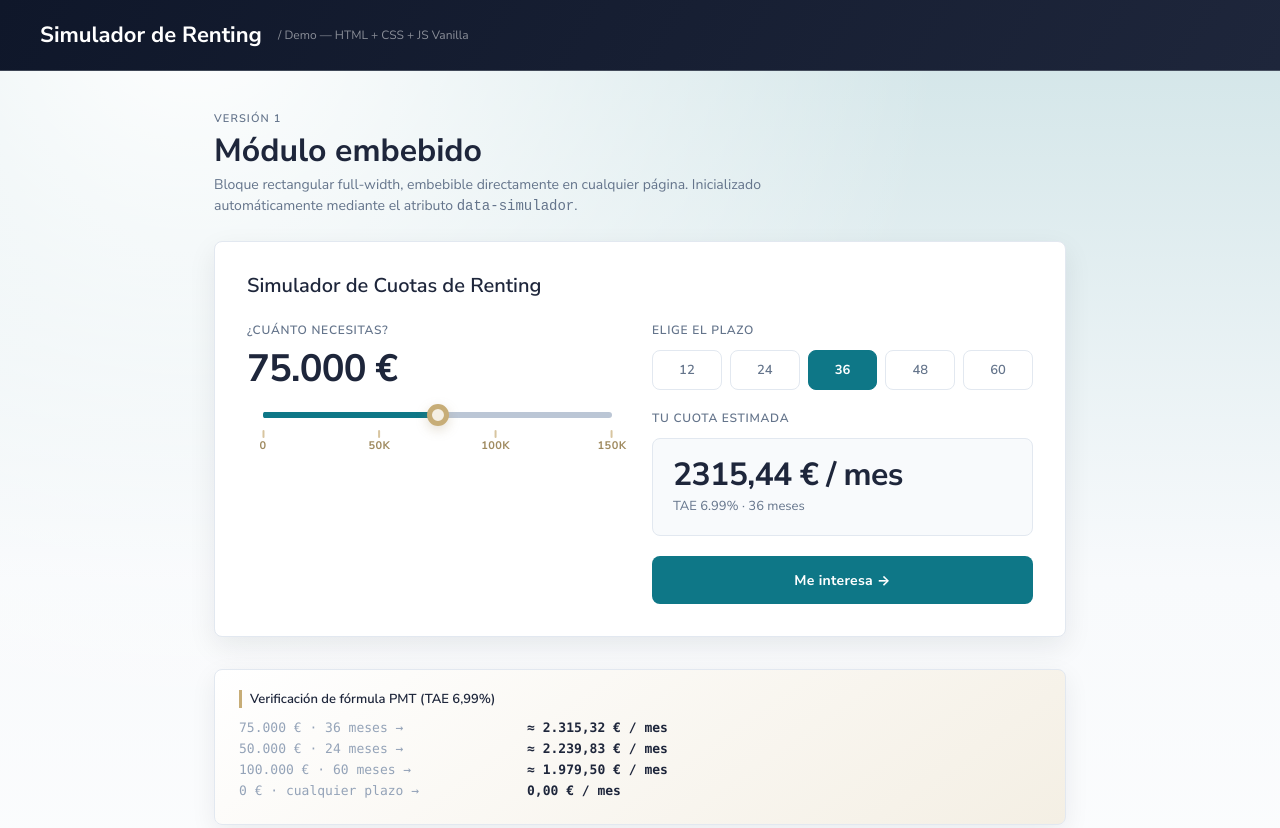
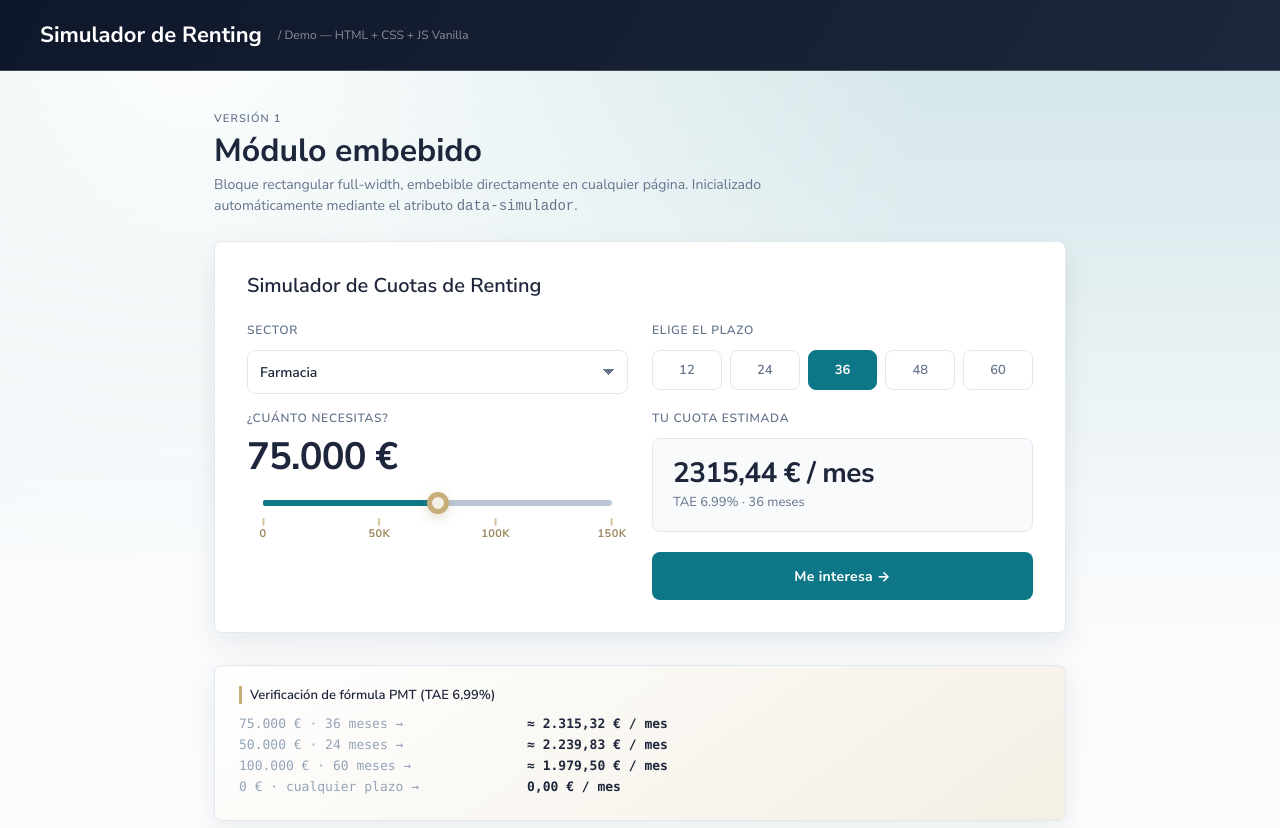
Before and after one commit to marketing-denarius/simulador-renting, a plain HTML site: page index.html in a window 1280 px wide. Shown: the top 828 px of the page. Drawn offline with Linux system fonts and the light colour scheme.

Commit message:
add sector

```diff
--- a/css/simulador.css
+++ b/css/simulador.css
@@ -115,6 +115,36 @@
   text-transform: uppercase;
   color: var(--sim-text-secondary);
   margin-bottom: var(--spacing-12);
+}
+
+.sim-select-wrap {
+  margin-bottom: var(--spacing-16);
+}
+
+.sim-select {
+  width: 100%;
+  height: 44px;
+  padding: 0 38px 0 12px;
+  border: 1px solid var(--sim-border);
+  border-radius: var(--sim-radius);
+  background-color: var(--sim-bg-module);
+  color: var(--sim-text-primary);
+  font-size: 14px;
+  font-weight: 600;
+  font-family: var(--sim-font);
+  outline: none;
+  cursor: pointer;
+  -webkit-appearance: none;
+  appearance: none;
+  background-image: linear-gradient(45deg, transparent 50%, var(--sim-text-secondary) 50%),
+    linear-gradient(135deg, var(--sim-text-secondary) 50%, transparent 50%);
+  background-position: calc(100% - 18px) 50%, calc(100% - 12px) 50%;
+  background-size: 6px 6px, 6px 6px;
+  background-repeat: no-repeat;
+}
+
+.sim-select:focus {
+  border-color: var(--sim-accent);
 }
 
 .sim-importe-value {
@@ -303,7 +333,7 @@
 }
 
 .sim-result__cuota {
-  font-size: 32px;
+  font-size: 28px;
   font-weight: 700;
   color: var(--sim-text-primary);
   letter-spacing: -0.02em;
--- a/js/simulador.js
+++ b/js/simulador.js
@@ -81,6 +81,16 @@ function renderTemplate(id) {
         <!-- Left: importe -->
         <div class="sim-col-left">
           <div>
+            <label class="sim-field-label" for="sim-sector-select-${id}">Sector</label>
+            <div class="sim-select-wrap">
+              <select class="sim-select" id="sim-sector-select-${id}" name="sector" data-sector>
+                <option value="Farmacia">Farmacia</option>
+                <option value="Dental">Dental</option>
+                <option value="Fisioterapia">Fisioterapia</option>
+                <option value="Veterinaria">Veterinaria</option>
+              </select>
+            </div>
+
             <label class="sim-field-label">¿Cuánto necesitas?</label>
             <div class="sim-importe-value" data-importe-display>
               ${formatEurInt(CONFIG.DEFAULT_IMPORTE)}
```
